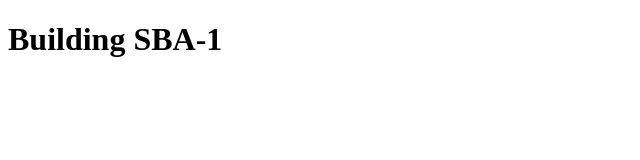
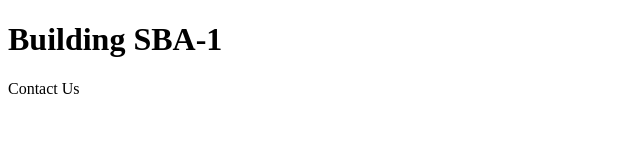
Before and after one commit to harmankaur191/Version-control-sba1, a plain HTML site: page index.html in a window 1280 px wide. Shown: the full height of the page, 0-640 px from the left. Drawn offline with Linux system fonts and the light colour scheme.

Commit message:
Added footer section to index.html

```diff
--- a/index.html
+++ b/index.html
@@ -7,6 +7,7 @@
 </head>
 <body>
     <header><h1> Building SBA-1</h1></header>
+    <footer>Contact Us</footer>
 
 </body>
 </html>
```
